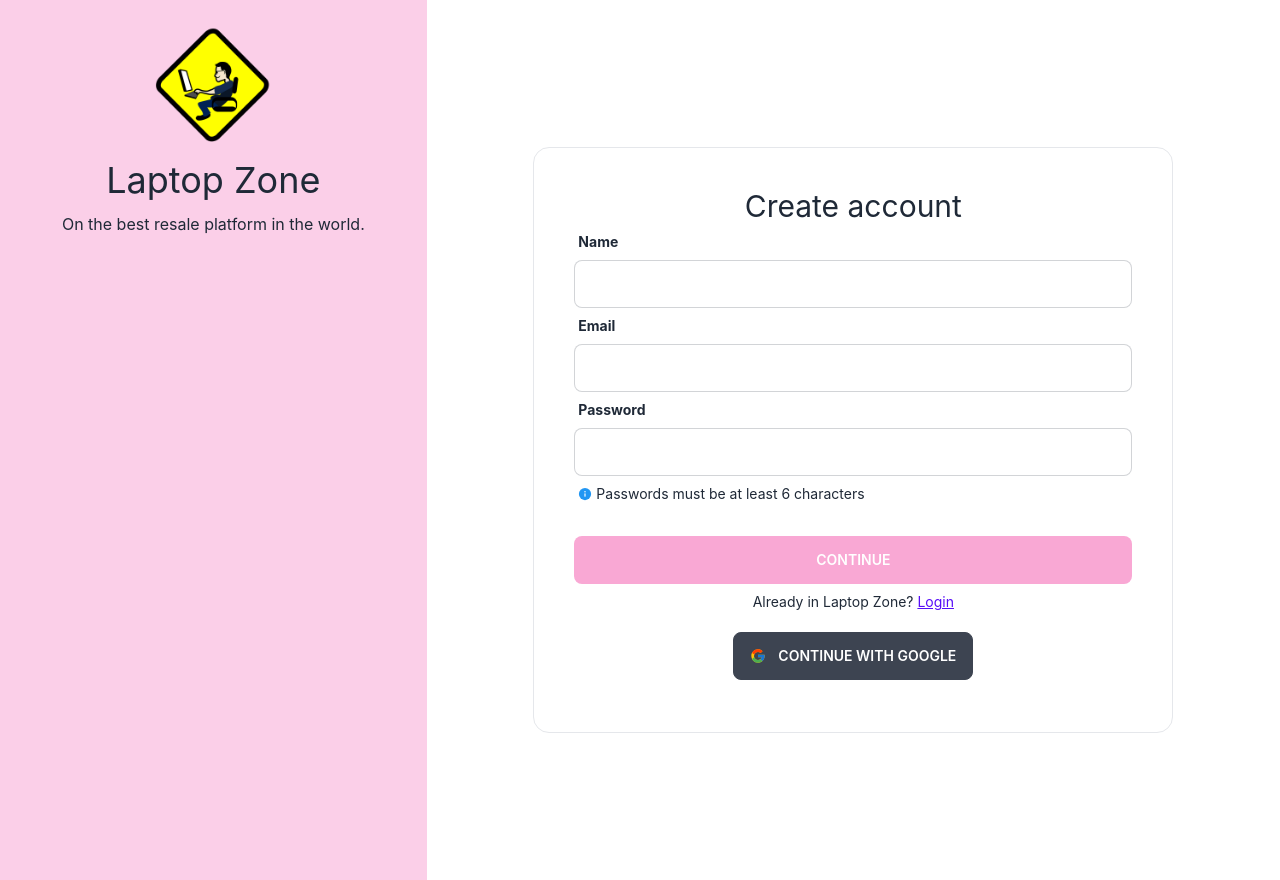
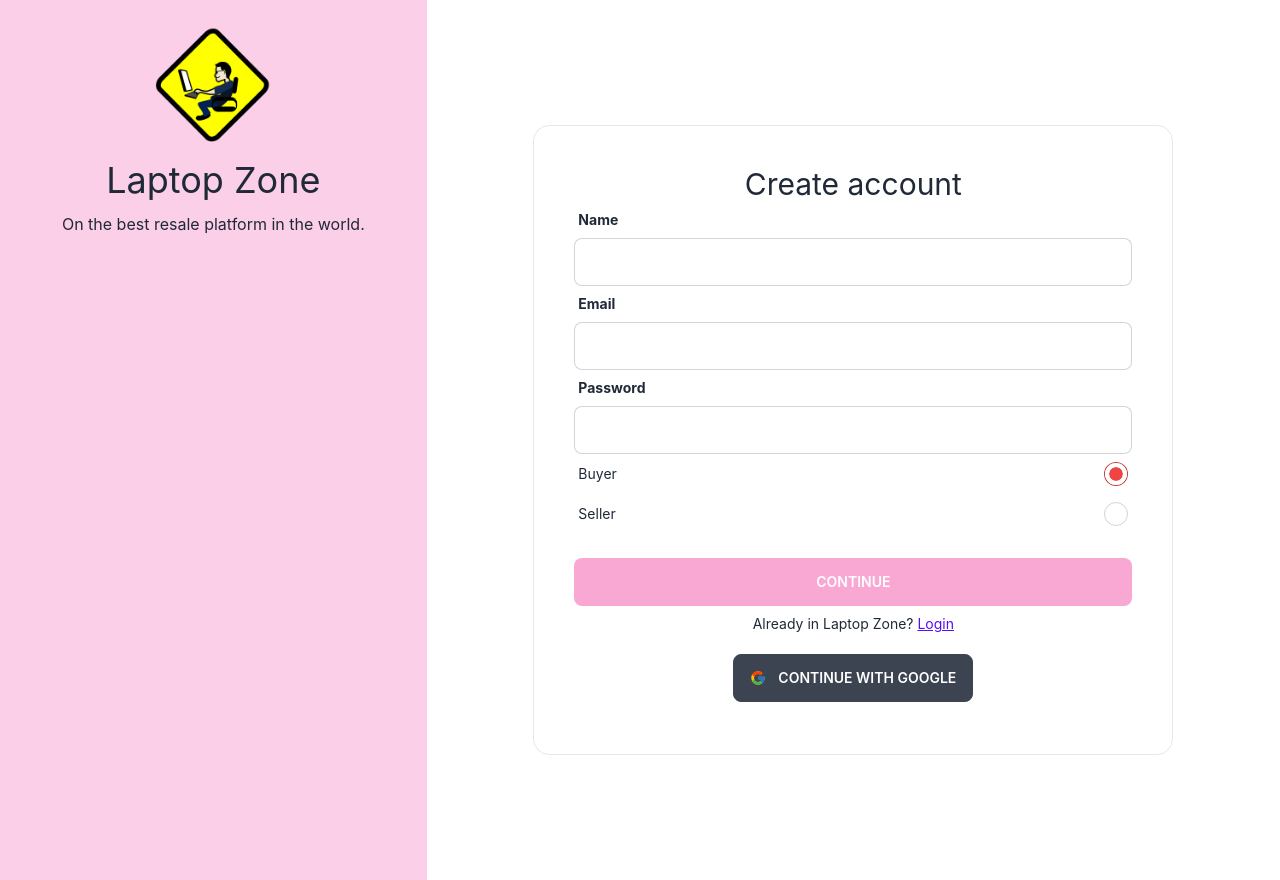
Before and after one commit to TajwarSaiyeed/laptop-zone, a React (Create React App) app: page /signup in a window 1280 px wide. Built offline with nearby package versions, Linux system fonts and the light colour scheme; no server answers.

Commit message:
signup page radio input and useForm react hook form added

```diff
--- a/src/pages/Authentication/Signup.jsx
+++ b/src/pages/Authentication/Signup.jsx
@@ -2,8 +2,17 @@ import React from "react";
 import { Link } from "react-router-dom";
 import logo from "../../assets/fav.png";
 import { FcGoogle, FcInfo } from "react-icons/fc";
+import { useForm } from "react-hook-form";
 
 const Signup = () => {
+  const {
+    register,
+    handleSubmit,
+    formState: { errors },
+  } = useForm();
+  const handleCreateUser = (data) => {
+    console.log(data);
+  };
   return (
     <div className="w-full flex justify-between">
       <div className="hidden bg-pink-200 lg:block lg:w-1/2 md:w-1/2">
@@ -20,26 +29,43 @@ const Signup = () => {
       <div className="w-full flex flex-col justify-center items-center min-h-screen my-10">
         <div className="w-3/4 lg:px-10 md:px-8 sm:px-6 px-5 justify-center items-center flex-col flex min-h-96 py-10 border rounded-2xl">
           <h1 className="text-3xl">Create account</h1>
-          <form className="w-full">
+          <form className="w-full" onSubmit={handleSubmit(handleCreateUser)}>
             <div className="form-control w-full">
               <label className="label">
                 <span className="label-text font-bold">Name</span>
               </label>
               <input
                 type="text"
+                {...register("name", { required: "Required" })}
                 className="input input-bordered"
                 placeholder=""
               />
+              {errors.name && (
+                <label className="label">
+                  <span className="label-text flex justify-center items-center gap-1">
+                    <FcInfo /> {errors.name?.message}
+                  </span>
+                </label>
+              )}
             </div>
+
             <div className="form-control w-full">
               <label className="label">
                 <span className="label-text font-bold">Email</span>
               </label>
               <input
                 type="email"
+                {...register("email", { required: "Required" })}
                 className="input input-bordered"
                 placeholder=""
               />
+              {errors.email && (
+                <label className="label">
+                  <span className="label-text flex justify-center items-center gap-1">
+                    <FcInfo /> {errors.email?.message}
+                  </span>
+                </label>
+              )}
             </div>
             <div className="form-control w-full">
               <label className="label">
@@ -47,14 +73,48 @@ const Signup = () => {
               </label>
               <input
                 type="password"
+                {...register("password", {
+                  required: "Passoword is Required",
+                  minLength: {
+                    value: 6,
+                    message: "Password Must be 6 Characters or long",
+                  },
+                })}
                 placeholder=""
                 className="input input-bordered w-full"
               />
 
-              <label className="label">
-                <span className="label-text flex justify-center items-center gap-1">
-                  <FcInfo /> Passwords must be at least 6 characters
-                </span>
+              {errors.password && (
+                <label className="label">
+                  <span className="label-text flex justify-center items-center gap-1">
+                    <FcInfo /> {errors.password?.message}
+                  </span>
+                </label>
+              )}
+            </div>
+            <div className="form-control">
+              <label className="label cursor-pointer">
+                <span className="label-text">Buyer</span>
+                <input
+                  {...register("role")}
+                  type="radio"
+                  value="buyer"
+                  name="role"
+                  className="radio checked:bg-red-500"
+                  defaultChecked
+                />
+              </label>
+            </div>
+            <div className="form-control">
+              <label className="label cursor-pointer">
+                <span className="label-text">Seller</span>
+                <input
+                  {...register("role")}
+                  type="radio"
+                  value="seller"
+                  name="role"
+                  className="radio checked:bg-blue-500"
+                />
               </label>
             </div>
             <br />
```
